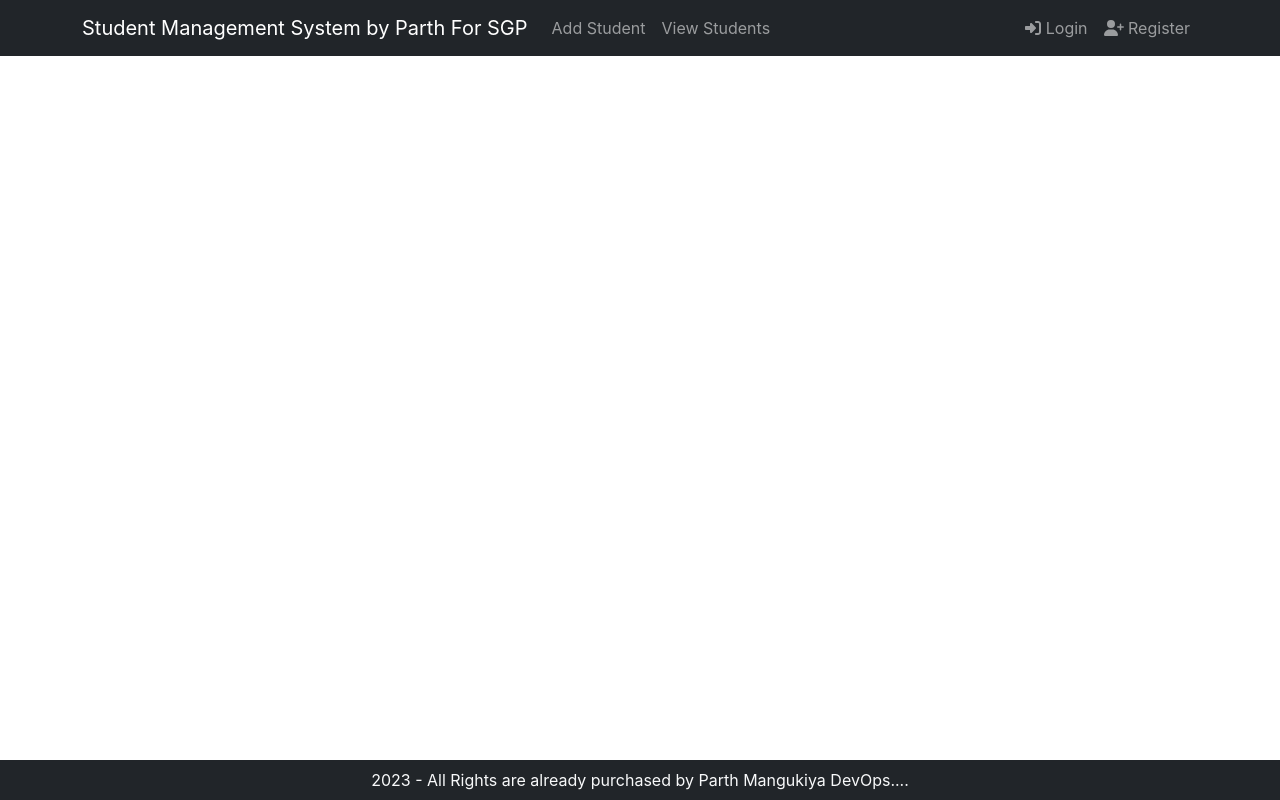
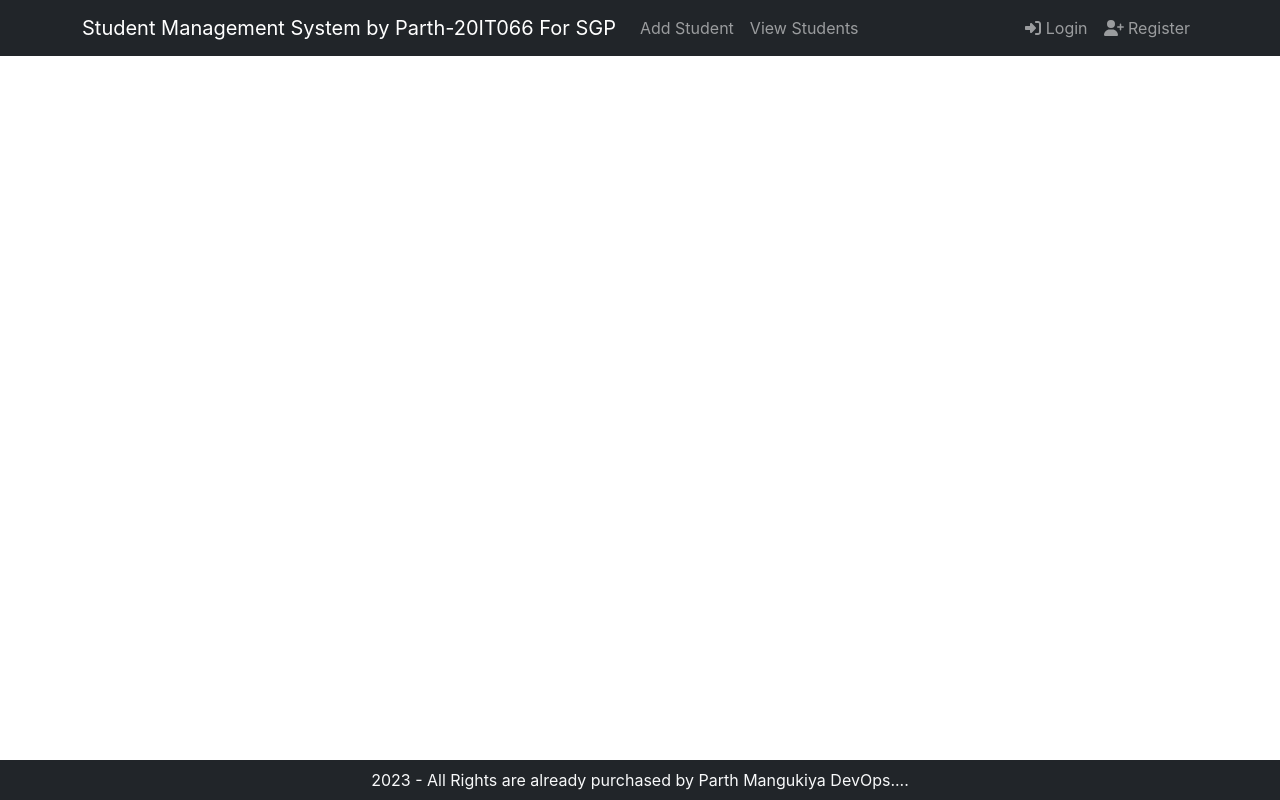
Before and after one commit to 20IT066/React_app-CI-CD, a React (Create React App) app: page / in a window 1280 px wide. Built offline with nearby package versions, Linux system fonts and the light colour scheme.

Commit message:
Final check for internal review

```diff
--- a/src/components/NavigationBar.js
+++ b/src/components/NavigationBar.js
@@ -11,7 +11,7 @@ export default function NavigationBar() {
     <div>
       <Navbar collapseOnSelect expand="lg" bg="dark" variant="dark">
       <Container>
-        <Link to="/" className='navbar-brand'>Student Management System by Parth For SGP</Link>
+        <Link to="/" className='navbar-brand'>Student Management System by Parth-20IT066 For SGP</Link>
         <Navbar.Toggle aria-controls="responsive-navbar-nav" />
         <Navbar.Collapse id="responsive-navbar-nav">
           <Nav className="me-auto">
```
